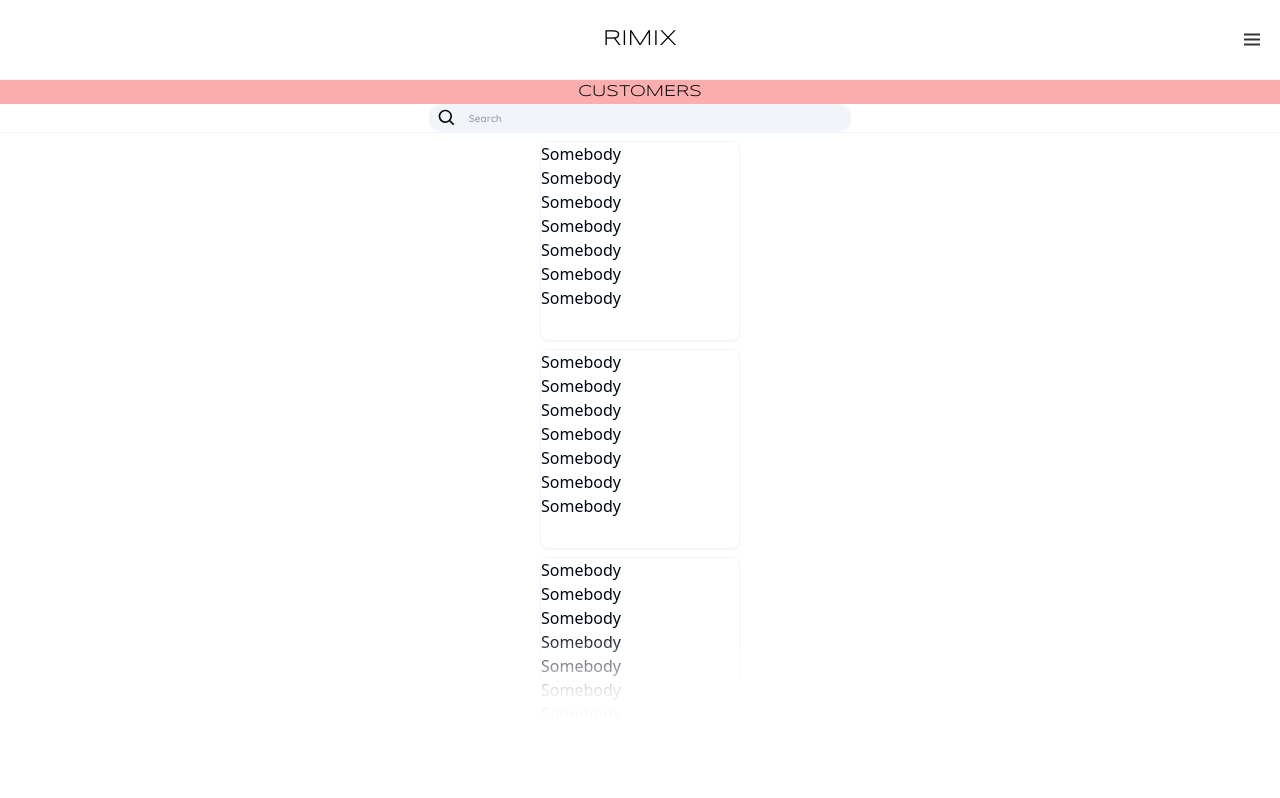
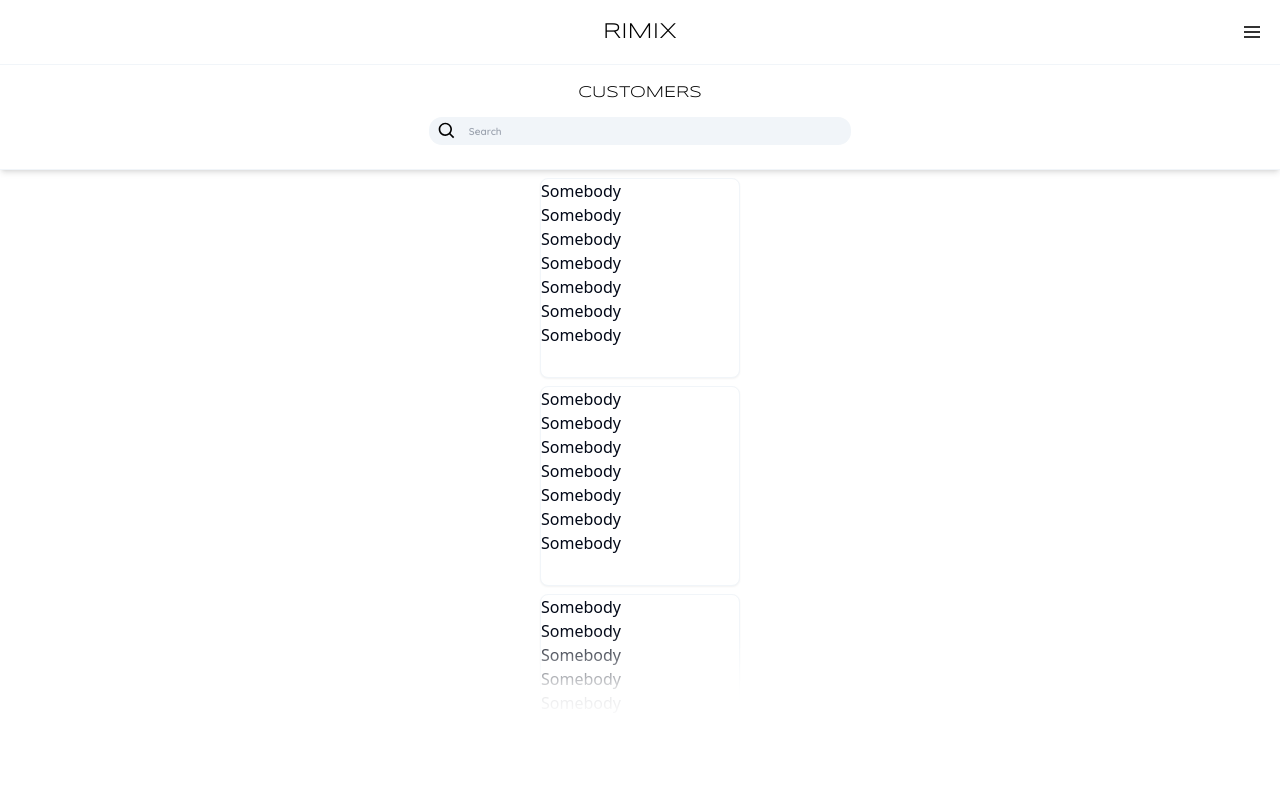
Before and after one commit to EngelbertTeh/Hair-Records-Management-System, a Next.js app: page /en/customers in a window 1280 px wide. Shown: the top 798 px of the page. Built offline with nearby package versions, Linux system fonts and the light colour scheme.

Commit message:
refactor divs from page into components

```diff
--- a/src/app/en/customers/page.tsx
+++ b/src/app/en/customers/page.tsx
@@ -1,19 +1,18 @@
+import Footer from '@/components/component/Footer';
 import Navbar from '@/components/component/Navbar';
+import Page from '@/components/component/Page';
+import PageContent from '@/components/component/PageContent';
+import Panel from '@/components/component/Panel';
 import SearchBar from '@/components/component/SearchBar';
 import { Card } from '@/components/ui/card';
 export default function CustomerList() {
   return (
-    <div className="page">
+    <Page>
       <Navbar>RIMIX</Navbar>
-      <div className="page-content h-full ">
-        <div className="panel fcol flex-auto">
-          <div>
-            <h1 className="header ">CUSTOMERS</h1>
-          </div>
-          <div className="flex justify-center">
-            <SearchBar className="searchbar" />
-          </div>
-        </div>
+      <PageContent>
+        <Panel props={{ title: 'CUSTOMERS' }} shadow={true}>
+          <SearchBar />
+        </Panel>
         <div
           className="scroll-container p-2
           h-full gap-2 flex flex-col items-center"
@@ -81,11 +80,8 @@ export default function CustomerList() {
             <p>Somebody</p>
           </Card>
         </div>
-      </div>
-
-      <div className="footer h-[10svh] bg-white  w-full fixed bottom-0  backdrop-filter backdrop-blur-sm">
-        <div className="gradient-blur absolute bottom-[100%]"></div>
-      </div>
-    </div>
+      </PageContent>
+      <Footer />
+    </Page>
   );
 }
--- a/src/app/globals.css
+++ b/src/app/globals.css
@@ -116,29 +116,9 @@
 
 @layer components {
   .page {
-    @apply min-h-screen min-w-full grid  grid-rows-[80px_minmax(0,1fr)];
+    @apply min-h-screen min-w-full grid  grid-rows-[65px_minmax(0,1fr)];
 
-    & .header {
-      @apply bg-red-300 bg-opacity-90 backdrop-filter backdrop-blur-md  top-0;
-    }
-
-    /* this will apply shadow on the last child panel of the first group container, and will not apply shadow on the last child panel of subsequent group containers */
-    & .header > :last-child {
-      @apply shadow-[0px_4px_4px_rgba(0,0,0,0.25)];
-    }
-
-    & .body {
-    }
-
-    & .footer {
-      @apply border-t-[1px] border-[rgb(0,0,0,0.5)];
-    }
-  }
-  .page-content {
-    @apply min-h-full;
-  }
-
-  .navbar {
+    & .navbar {
       @apply sticky bg-primary/90 top-0 flex  z-[--z-nav] backdrop-filter backdrop-blur-md border-b-[1px] border-borderClr;
 
       & .title {
@@ -155,14 +135,21 @@
       }
     }
 
+    & .page-content {
+      @apply min-h-full;
+    }
+
+    & .footer {
+      @apply border-t-[1px] border-[rgb(0,0,0,0.5)];
+    }
+  }
+
   .card {
     @apply rounded-lg border border-borderClr bg-card text-card-foreground shadow-sm;
   }
+
   .panel {
-    & .title {
-      font-family: var(--font-syncopate-bold);
-      @apply flex justify-center text-[1.375rem];
-    }
+    @apply flex flex-col gap-3 p-6 pt-4  flex-auto rounded-none border-r-0 border-l-0 border-t-0 border-b-[1px] border-borderClr;
     & .header {
       font-family: var(--font-syncopate-reg);
       @apply flex justify-center text-[1rem];
@@ -170,7 +157,7 @@
 
     & .searchbar {
       font-family: var(--font-syncopate-reg);
-      @apply min-w-[80svw] lg:min-w-[33svw] flex px-2 bg-secondary rounded-[13px] h-[1.75rem]
+      @apply bg-red-500 min-w-[80svw] lg:min-w-[33svw] flex px-2 bg-secondary rounded-[13px] h-[1.75rem]
       body-text-emp text-[var(--accent-light-5)];
 
       & input {
@@ -179,9 +166,3 @@
     }
   }
 }
-
-@layer utilities {
-  .panel {
-    @apply rounded-none border-r-0 border-l-0 border-t-0 border-b-[1px] border-borderClr;
-  }
-}
--- /dev/null
+++ b/src/components/component/Footer.tsx
@@ -0,0 +1,7 @@
+export default function Footer() {
+  return (
+    <div className="footer h-[10svh] bg-white  w-full fixed bottom-0  backdrop-filter backdrop-blur-sm">
+      <div className="gradient-blur absolute bottom-[100%]"></div>
+    </div>
+  );
+}
--- /dev/null
+++ b/src/components/component/Page.tsx
@@ -0,0 +1,3 @@
+export default function Page({ children }: { children: React.ReactNode }) {
+  return <div className="page">{children}</div>;
+}
--- /dev/null
+++ b/src/components/component/PageContent.tsx
@@ -0,0 +1,7 @@
+export default function PageContent({
+  children,
+}: {
+  children: React.ReactNode;
+}) {
+  return <div className="page-content">{children}</div>;
+}
--- /dev/null
+++ b/src/components/component/Panel.tsx
@@ -0,0 +1,18 @@
+export default function Panel({
+  props,
+  children,
+  shadow = false,
+}: {
+  props: { title: string };
+  children?: React.ReactNode;
+  shadow?: boolean;
+}) {
+  return (
+    <div className={`panel ${shadow && 'shadow-md'}`}>
+      <div className="header">
+        <h1>{props.title}</h1>
+      </div>
+      <div className="flex justify-center">{children}</div>
+    </div>
+  );
+}
--- a/src/components/component/SearchBar.tsx
+++ b/src/components/component/SearchBar.tsx
@@ -1,7 +1,7 @@
 'use client';
 import Image from 'next/image';
 import React, { useState } from 'react';
-const SearchBar = ({ className }: { className?: string }) => {
+const SearchBar = () => {
   const [results, setResults] = useState<JSON | undefined>(undefined);
   const [searchTerm, setSearchTerm] = useState('');
 
@@ -22,7 +22,7 @@ const SearchBar = ({ className }: { className?: string }) => {
   };
 
   return (
-    <form onSubmit={handleSubmit} className={`${className}`}>
+    <form onSubmit={handleSubmit} className="searchbar">
       <Image
         className="bg-transparent mr-3"
         src="/search.svg"
```
Lines whose indentation alone changed are shown as unchanged.
